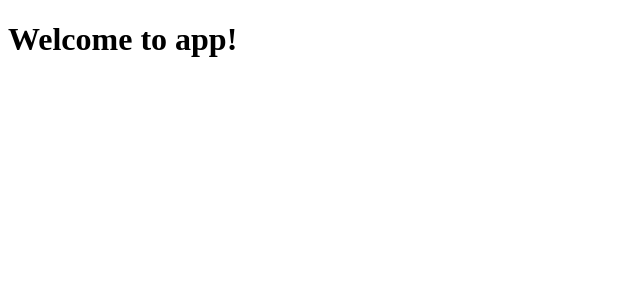
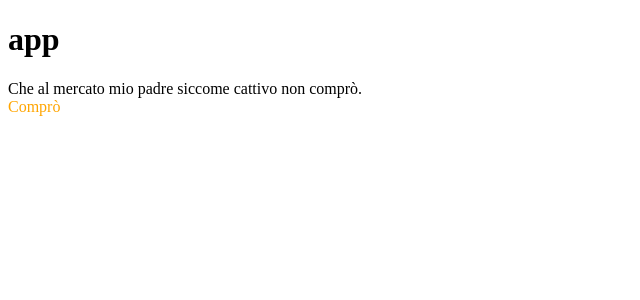
Before and after one commit to Shazray/Prova19282, an Angular app: page / in a window 1280 px wide. Shown: the top 300 px of the page, without its empty margins (0-640 px from the left). Built offline with nearby package versions, Linux system fonts and the light colour scheme.

Commit message:
utilizzo ng-container

```diff
--- a/src/app/app.component.css
+++ b/src/app/app.component.css
@@ -0,0 +1,3 @@
+div>span {
+    color: orange;
+}
--- a/src/app/app.component.html
+++ b/src/app/app.component.html
@@ -1,3 +1,16 @@
-<h1 [appHighlight]="color">
-    Welcome to {{ title }}!
+<h1 [appHighlight]="color" [defaultColor]="'cyan'">
+    {{title}}
 </h1>
+<div>
+    <div appHighlight [defaultColor]="'yellow'">
+        <div>
+            Che al mercato mio padre
+            <ng-container *ngIf="evilDad">
+                siccome cattivo
+            </ng-container> non comprò.
+        </div>
+    </div>
+    <div appHighlight>
+        <span>Comprò</span>
+    </div>
+</div>
--- a/src/app/app.component.ts
+++ b/src/app/app.component.ts
@@ -9,4 +9,6 @@ export class AppComponent {
   title = 'app';
 
   color: string = "#F016A0";
+
+  evilDad: boolean = true;
 }
--- a/src/app/highlight.directive.ts
+++ b/src/app/highlight.directive.ts
@@ -3,26 +3,25 @@ import { Directive, ElementRef, HostListener,Input, OnInit } from '@angular/core
 @Directive({
   selector: '[appHighlight]'
 })
-export class HighlightDirective{
+export class HighlightDirective {
+  @Input('appHighlight') highlightColor: string;
 
+  @Input() defaultColor: string;
 
-  @Input() appHighlight: string;
+  private ultimateDefaultColor: string = 'red';
 
-  constructor(private elem: ElementRef) {
-  }
+  constructor(private elem: ElementRef) { }
 
   @HostListener('mouseenter') onMouseEnter() {
-    this.setBackground(this.appHighlight);
+    this.setBackGround(this.highlightColor || this.defaultColor || this.ultimateDefaultColor);
   }
 
   @HostListener('mouseleave') onMouseLeave() {
-    this.setBackground();
+    this.setBackGround();
   }
 
-
-  setBackground(color: string = null) {
+  setBackGround(color: string = null){
     this.elem.nativeElement.style.background = color;
-
   }
 
 }
```
